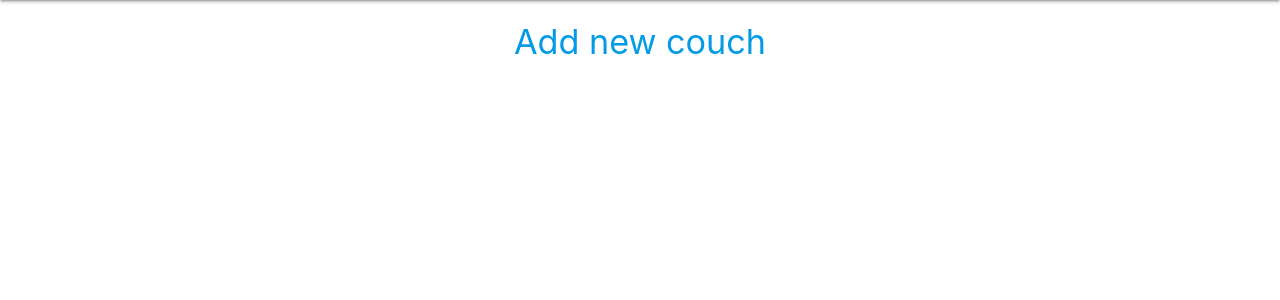
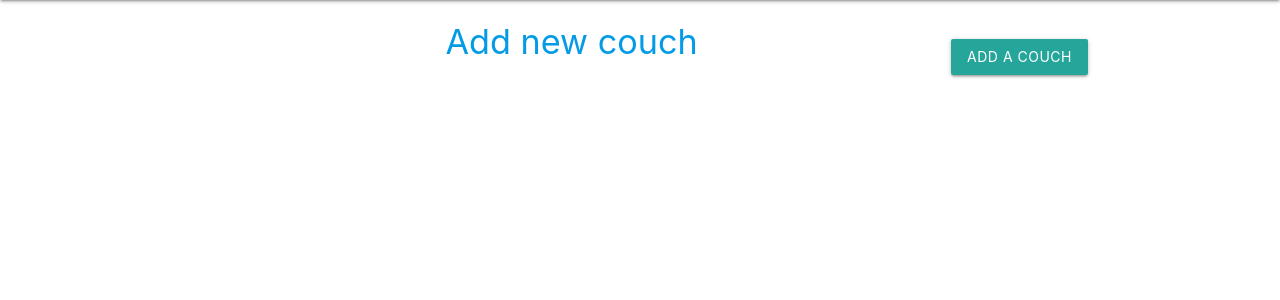
Before and after one commit to berzezek/UTT, a Django app: page /couchs/ in a window 1280 px wide. Shown: the part 64-364 px from the top of the page. Run offline with Django 4.2, Linux system fonts and the light colour scheme; data that the repository does not hold is empty; some libraries are stand-ins or nearby versions.

Commit message:
couch_add button

```diff
--- a/customers/templates/customers/couchs.html
+++ b/customers/templates/customers/couchs.html
@@ -3,6 +3,9 @@
 
 {% block content %}
 <div class="container">
+  <div class="right">
+    <a href="{% url 'customer_add' %}"><h5 class="btn">Add a couch</h5></a>
+  </div>
   <a href="{% url 'couch_add' %}"><h4 class="center">Add new couch</h4></a>
 {% for couch in couchs %}
 <div class="row">
```
